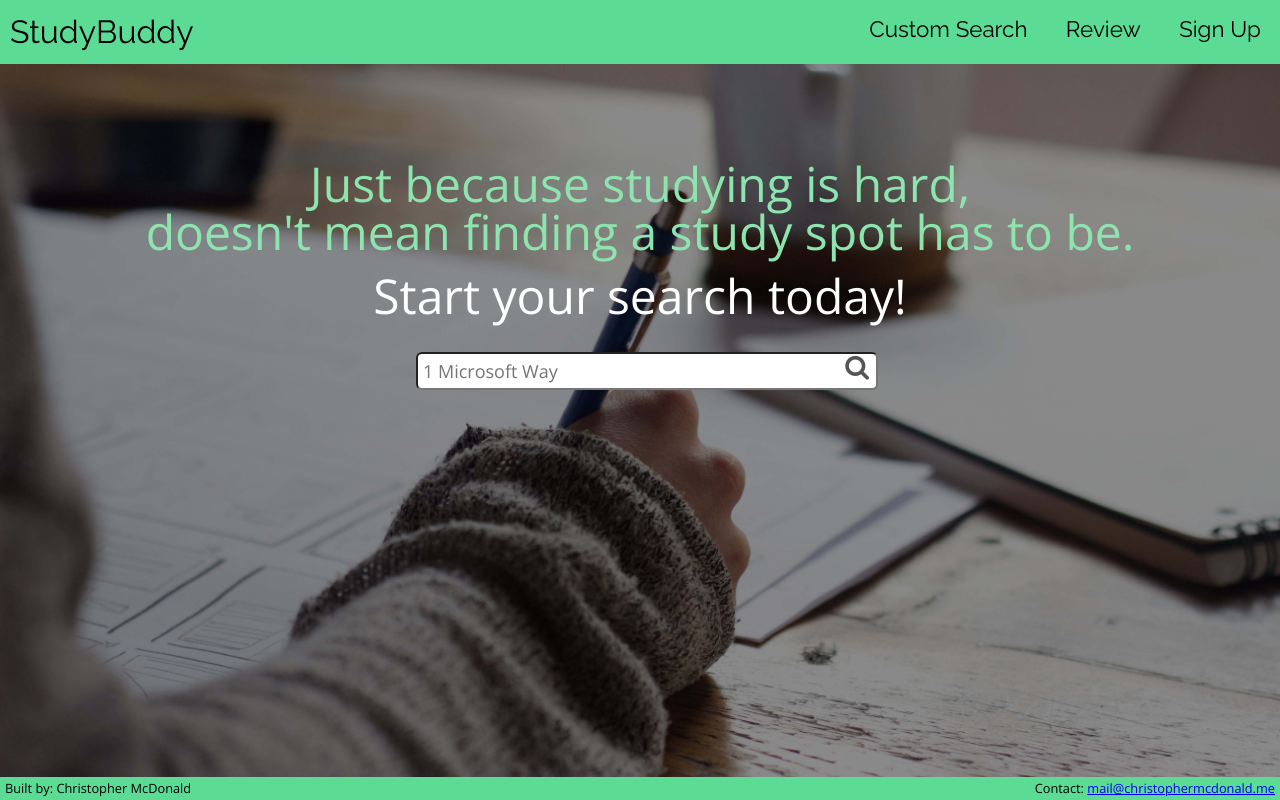
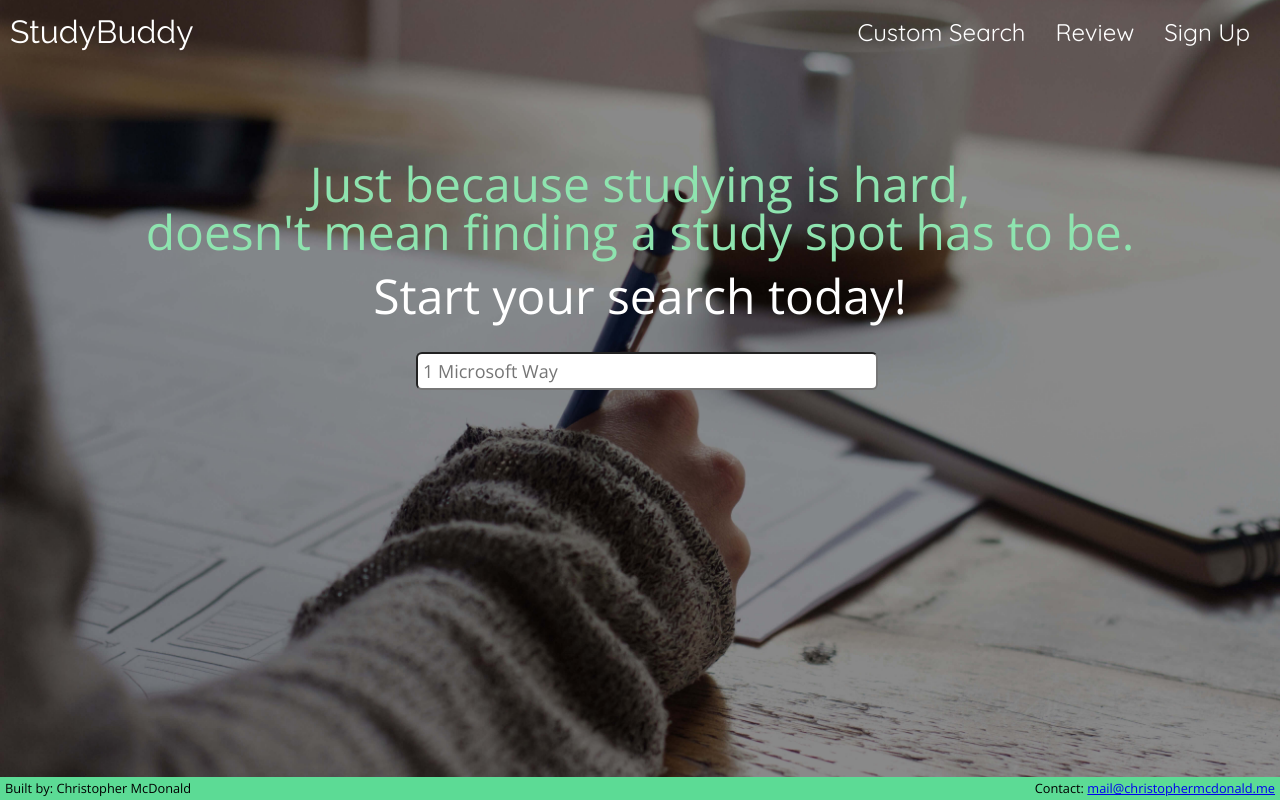
Before and after one commit to ChristopherMcDonald/StudyBuddy, a PHP site: page / in a window 1280 px wide. Run offline with PHP 8.4, Linux system fonts and the light colour scheme.

Commit message:
design touch up

```diff
--- a/public/index.html
+++ b/public/index.html
@@ -29,6 +29,10 @@
         <!-- Google Fonts -->
         <link href="https://fonts.googleapis.com/css?family=Open+Sans" rel="stylesheet">
         <link href="https://fonts.googleapis.com/css?family=Raleway" rel="stylesheet">
+        <link href="https://fonts.googleapis.com/css?family=Montserrat" rel="stylesheet">
+        <link href="https://fonts.googleapis.com/css?family=Oxygen" rel="stylesheet">
+        <link href="https://fonts.googleapis.com/css?family=Titillium+Web" rel="stylesheet">
+        <link href="https://fonts.googleapis.com/css?family=Quicksand" rel="stylesheet">
     </head>
     <body>
         <div class="header">
@@ -58,9 +62,6 @@
 
                 <form class="index-search-form" action="static/search.html" method="get">
                     <input name="address" type="text" class="search" placeholder="1 Microsoft Way">
-                    <button name="submit" type="submit">
-                        <i class="fa fa-search" aria-hidden="true"></i>
-                    </button>
                 </form>
             </div><!--.content-->
         </div><!--.splash-->
--- a/public/static/detail.html
+++ b/public/static/detail.html
@@ -17,6 +17,10 @@
         <!-- Google Fonts -->
         <link href="https://fonts.googleapis.com/css?family=Open+Sans" rel="stylesheet">
         <link href="https://fonts.googleapis.com/css?family=Raleway" rel="stylesheet">
+        <link href="https://fonts.googleapis.com/css?family=Montserrat" rel="stylesheet">
+        <link href="https://fonts.googleapis.com/css?family=Oxygen" rel="stylesheet">
+        <link href="https://fonts.googleapis.com/css?family=Titillium+Web" rel="stylesheet">
+        <link href="https://fonts.googleapis.com/css?family=Quicksand" rel="stylesheet">
     </head>
     <body>
         <div class="header">
--- a/public/static/results.html
+++ b/public/static/results.html
@@ -17,6 +17,10 @@
         <!-- Google Fonts -->
         <link href="https://fonts.googleapis.com/css?family=Open+Sans" rel="stylesheet">
         <link href="https://fonts.googleapis.com/css?family=Raleway" rel="stylesheet">
+        <link href="https://fonts.googleapis.com/css?family=Montserrat" rel="stylesheet">
+        <link href="https://fonts.googleapis.com/css?family=Oxygen" rel="stylesheet">
+        <link href="https://fonts.googleapis.com/css?family=Titillium+Web" rel="stylesheet">
+        <link href="https://fonts.googleapis.com/css?family=Quicksand" rel="stylesheet">
     </head>
     <body>
         <div class="header">
--- a/public/static/review.html
+++ b/public/static/review.html
@@ -17,6 +17,10 @@
         <!-- Google Fonts -->
         <link href="https://fonts.googleapis.com/css?family=Open+Sans" rel="stylesheet">
         <link href="https://fonts.googleapis.com/css?family=Raleway" rel="stylesheet">
+        <link href="https://fonts.googleapis.com/css?family=Montserrat" rel="stylesheet">
+        <link href="https://fonts.googleapis.com/css?family=Oxygen" rel="stylesheet">
+        <link href="https://fonts.googleapis.com/css?family=Titillium+Web" rel="stylesheet">
+        <link href="https://fonts.googleapis.com/css?family=Quicksand" rel="stylesheet">
     </head>
     <body>
         <div class="header">
--- a/public/static/search.html
+++ b/public/static/search.html
@@ -17,6 +17,10 @@
         <!-- Google Fonts -->
         <link href="https://fonts.googleapis.com/css?family=Open+Sans" rel="stylesheet">
         <link href="https://fonts.googleapis.com/css?family=Raleway" rel="stylesheet">
+        <link href="https://fonts.googleapis.com/css?family=Montserrat" rel="stylesheet">
+        <link href="https://fonts.googleapis.com/css?family=Oxygen" rel="stylesheet">
+        <link href="https://fonts.googleapis.com/css?family=Titillium+Web" rel="stylesheet">
+        <link href="https://fonts.googleapis.com/css?family=Quicksand" rel="stylesheet">
     </head>
     <body>
         <div class="header">
--- a/public/static/signup.html
+++ b/public/static/signup.html
@@ -17,6 +17,10 @@
         <!-- Google Fonts -->
         <link href="https://fonts.googleapis.com/css?family=Open+Sans" rel="stylesheet">
         <link href="https://fonts.googleapis.com/css?family=Raleway" rel="stylesheet">
+        <link href="https://fonts.googleapis.com/css?family=Montserrat" rel="stylesheet">
+        <link href="https://fonts.googleapis.com/css?family=Oxygen" rel="stylesheet">
+        <link href="https://fonts.googleapis.com/css?family=Titillium+Web" rel="stylesheet">
+        <link href="https://fonts.googleapis.com/css?family=Quicksand" rel="stylesheet">
     </head>
     <body>
         <div class="header">
--- a/public/style/common.css
+++ b/public/style/common.css
@@ -59,7 +59,6 @@ Color Scheme (credit: http://www.awwwards.com/sites/grosse-lanterne-1/):
 */
 
 .header {
-    background-color: #5CDB95;
     height: 8vh;
     min-height: 50px;
     width: 100vw;
@@ -73,7 +72,7 @@ Color Scheme (credit: http://www.awwwards.com/sites/grosse-lanterne-1/):
     position: relative;
     height: 8vh;
     min-height: 50px;
-    background-color: #5CDB95;
+    background-color: #05386B;
 }
 
 .left {
@@ -88,7 +87,7 @@ Color Scheme (credit: http://www.awwwards.com/sites/grosse-lanterne-1/):
 
 .name {
     padding-left: 10px;
-    font-family: Raleway;
+    font-family: 'Raleway';
     font-size: 2em;
     line-height: 8vh;
     min-height: 50px;
@@ -97,12 +96,12 @@ Color Scheme (credit: http://www.awwwards.com/sites/grosse-lanterne-1/):
 
 .name > a {
     text-decoration: none;
-    color: black;
+    color: white;
 }
 
-.name:hover {
+.name > a:hover {
     cursor: pointer;
-    color: #05386B;
+    color: #5CDB95;
 }
 
 .nav {
@@ -112,6 +111,7 @@ Color Scheme (credit: http://www.awwwards.com/sites/grosse-lanterne-1/):
     overflow: hidden;
     float: right;
     height: 100%;
+    height: 8vh;
 }
 
 .nav > li {
@@ -121,16 +121,17 @@ Color Scheme (credit: http://www.awwwards.com/sites/grosse-lanterne-1/):
 
 .nav > li a {
     display: block;
-    color: black;
+    color: white;
     text-align: center;
-    font-family: Raleway;
-    font-size: 1.4em;
-    padding: 2.2vh 1.5vw;
+    font-family: 'Quicksand';
+    font-size: 1.5em;
+    line-height: 8vh;
+    padding-right: 30px;
     text-decoration: none;
 }
 
 .nav > li a:hover {
-    color: #05386B;
+    color: #5CDB95;
     cursor: pointer;
 }
 
@@ -166,7 +167,6 @@ footer > p {
 
     .dropdown {
         display: inline-block;
-        background-color: #5CDB95;
         width: 100vw;
         position: fixed;
         z-index: -2;
@@ -175,7 +175,7 @@ footer > p {
         transition-duration: 0.5s;
         transition-timing-function: linear;
         left: 0;
-        border-bottom: 2px solid white;
+        border-bottom: 2px solid black;
     }
 
     .nav {
@@ -184,6 +184,8 @@ footer > p {
         padding: 0;
         overflow: hidden;
         width: 100%;
+        height: auto;
+        background-color: #5CDB95;
     }
 
     .nav > li {
@@ -193,17 +195,18 @@ footer > p {
 
     .nav > li a {
         display: block;
-        color: white;
-        background-color: #05386B;
+        color: black;
         text-align: center;
         font-family: Raleway;
         font-size: 1.4em;
         padding: 2.2vh 2vw;
+        height: auto;
+        line-height: normal;
         text-decoration: none;
     }
 
     .nav > li a:hover {
-        color: #BBB;
+        color: #666;
         cursor: pointer;
     }
 
@@ -225,6 +228,7 @@ footer > p {
         line-height: 8vh;
         float: right;
         padding-right: 15px;
+        color: white;
     }
 
     .dropdown:hover, .right > i:hover + .dropdown {
--- a/public/style/index.css
+++ b/public/style/index.css
@@ -1,3 +1,11 @@
+.left, .right {
+    background-color: rgba(0,0,0,0);
+}
+
+.nav > li > a, .name > a {
+    color: white !important;
+}
+
 .splash {
     width: 100vw;
     height: 100vh;
```
